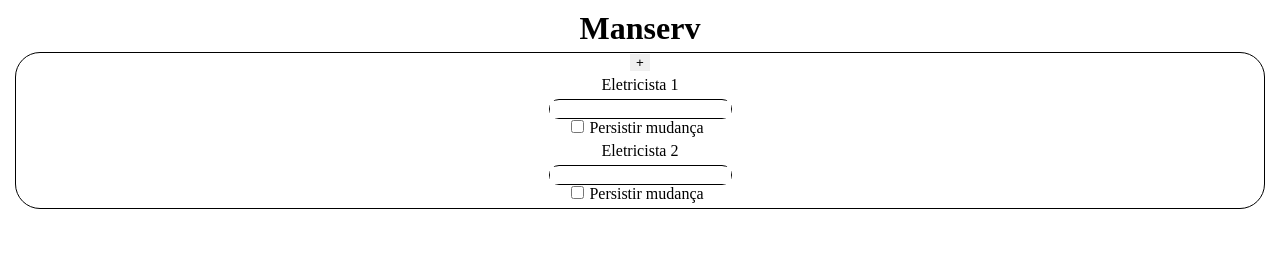
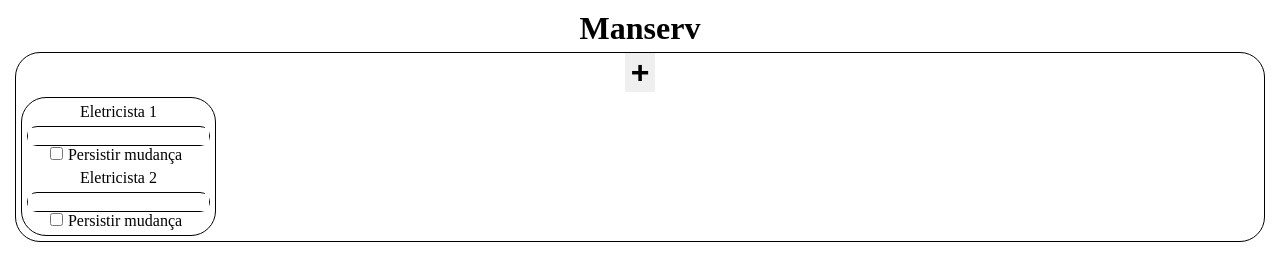
Before and after one commit to decimo3/ruan.manserv.utlight, a website: page website/create.html in a window 1280 px wide. Drawn offline with Linux system fonts and the light colour scheme.

Commit message:
Added plus class to increase 'plus' size.

```diff
--- a/website/create.css
+++ b/website/create.css
@@ -2,3 +2,14 @@
   display: flexbox;
   flex-direction: column;
 }
+.componente {
+  border: 1px black solid;
+  border-radius: 25px;
+  width: min-content;
+  height: min-content;
+}
+
+.plus {
+  font-size: xx-large;
+  font-weight: bolder;
+}
```
